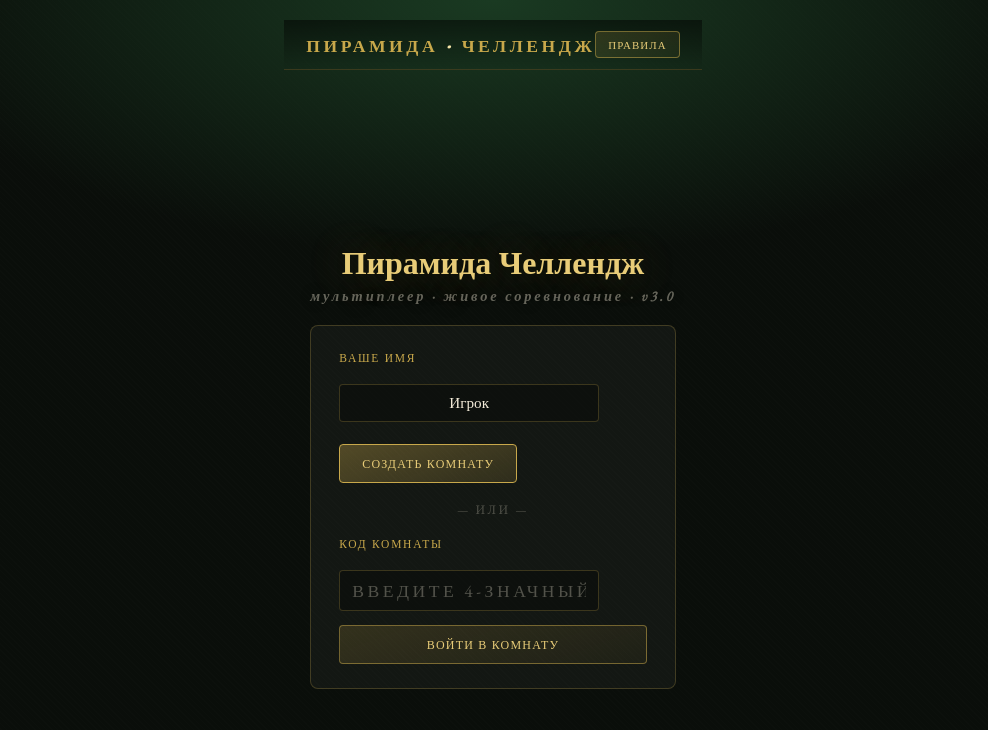
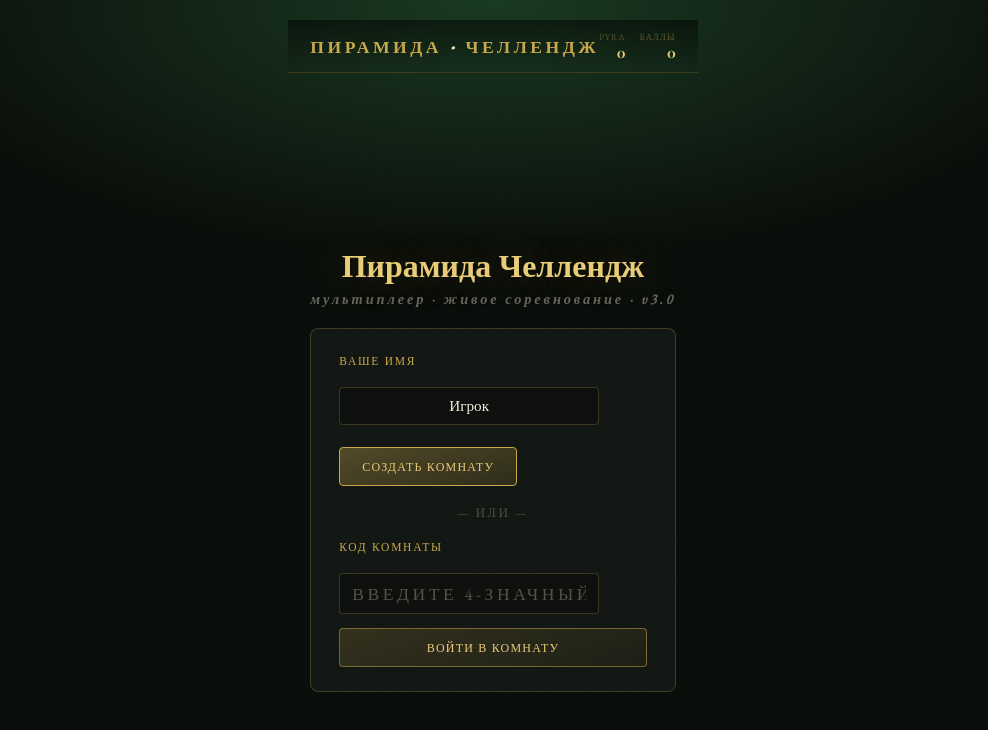
Before and after one commit to Anton67678/piramida36speed, a plain HTML site: page index.html in a window 1280 px wide. Shown: the whole page, without its empty margins (147-1135 px from the left). Drawn offline with nearby package versions, Linux system fonts and the light colour scheme; a web font is replaced by a local one.

Commit message:
Add balance display in header synced with main page

```diff
--- a/index.html
+++ b/index.html
@@ -21,6 +21,10 @@ header{display:flex;align-items:center;justify-content:space-between;padding:11p
 .header{display:flex;align-items:center;justify-content:space-between;padding:11px 22px;border-bottom:1px solid var(--border);background:linear-gradient(180deg,rgba(0,0,0,.5) 0%,transparent 100%);position:relative;z-index:20;}
 .logo{font-family:'Playfair Display',serif;font-size:1.1rem;font-weight:900;color:var(--gold);letter-spacing:.2em;text-transform:uppercase;}
 .logo span{color:var(--gold3);font-style:italic;}
+.header-balance{display:flex;gap:14px;align-items:center;}
+.balance-item{display:flex;flex-direction:column;align-items:flex-end;}
+.balance-label{font-size:.55rem;letter-spacing:.1em;text-transform:uppercase;color:rgba(200,168,75,.4);}
+.balance-value{font-family:'Playfair Display',serif;font-size:.85rem;font-weight:700;color:var(--gold2);}
 .timer-big{font-family:'Playfair Display',serif;font-size:1.8rem;font-weight:700;color:var(--gold3);letter-spacing:.05em;min-width:80px;text-align:center;}
 .timer-big.urgent{color:var(--red2);animation:pulse .5s ease infinite alternate;}
 @keyframes pulse{0%{opacity:1}100%{opacity:.5}}
@@ -200,8 +204,15 @@ window.PNChallenge = {
 <div class="screen active" id="screen-home">
   <header>
     <div class="logo">ПИРАМИДА <span>·</span> ЧЕЛЛЕНДЖ</div>
-    <div style="display:flex;gap:7px;align-items:center;">
-      <button class="btn sm" onclick="showRules()">Правила</button>
+    <div class="header-balance">
+      <div class="balance-item">
+        <span class="balance-label">PYRA</span>
+        <span class="balance-value" id="header-pyra-balance">--</span>
+      </div>
+      <div class="balance-item">
+        <span class="balance-label">Баллы</span>
+        <span class="balance-value" id="header-points-balance">--</span>
+      </div>
     </div>
   </header>
   <div id="lobby-screen" style="display:flex;flex-direction:column;align-items:center;justify-content:center;min-height:calc(100vh - 52px);gap:20px;padding:28px;">
@@ -409,6 +420,19 @@ function toast(msg, dur=2500){
   el.textContent=msg;el.classList.add('show');
   setTimeout(()=>el.classList.remove('show'), dur);
 }
+
+function updateHeaderBalance(){
+  const pyra = localStorage.getItem('pn_pyra_balance');
+  const points = localStorage.getItem('pyramid_balance');
+  const pyraEl = document.getElementById('header-pyra-balance');
+  const pointsEl = document.getElementById('header-points-balance');
+  if(pyraEl) pyraEl.textContent = pyra !== null ? pyra : '0';
+  if(pointsEl) pointsEl.textContent = points !== null ? points : '0';
+}
+
+// Обновляем баланс при загрузке и каждые 5 секунд
+setTimeout(updateHeaderBalance, 100);
+setInterval(updateHeaderBalance, 5000);
 
 // ══ SCREEN ROUTER ════════════════════════════════════════════════════════════
 function showScreen(id){
```
